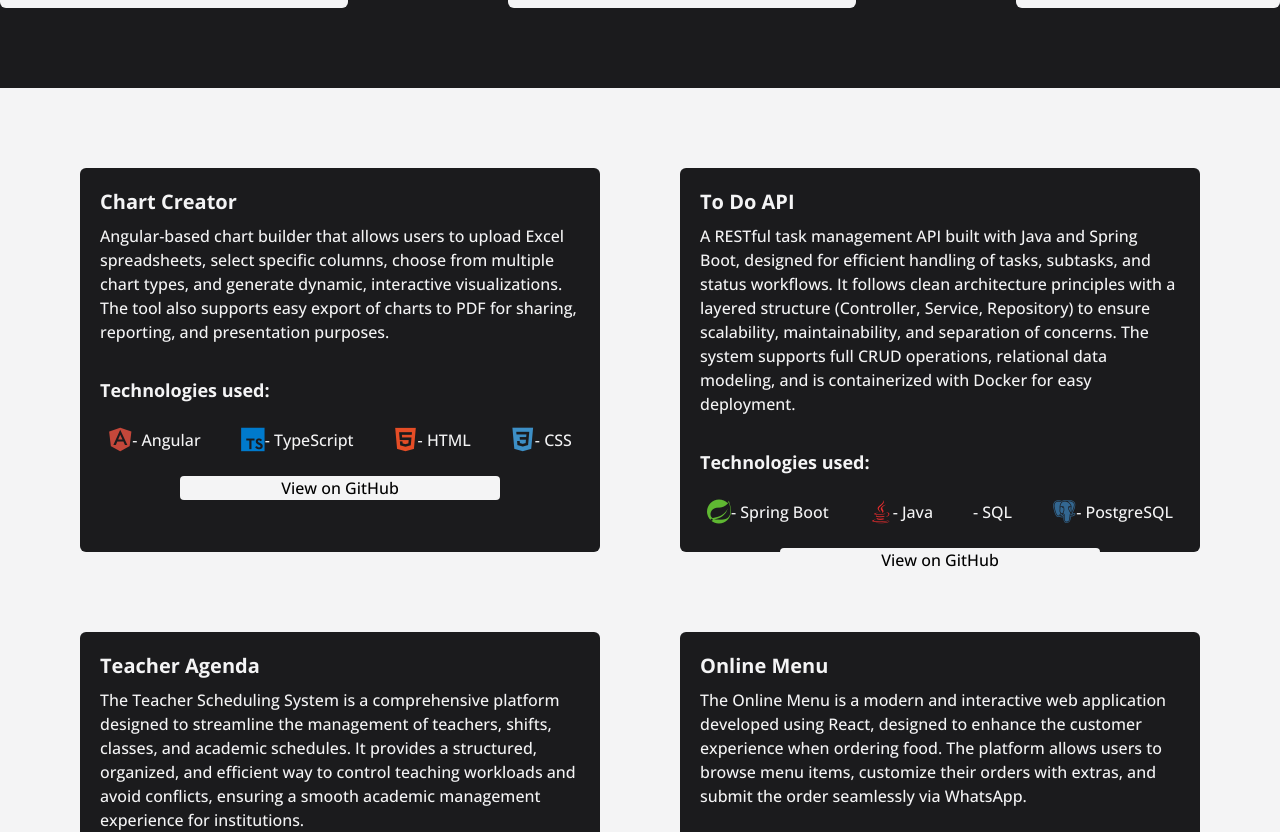
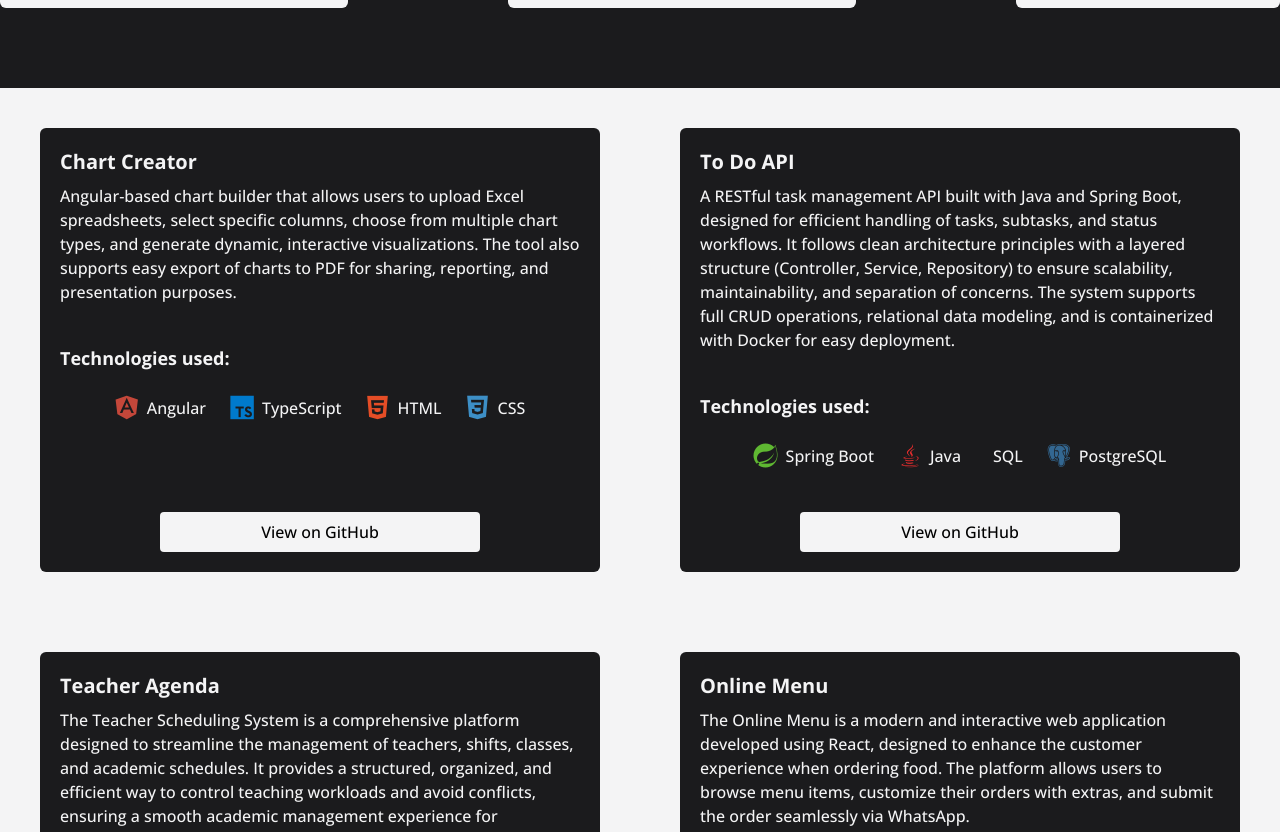
Before and after one commit to JP-Soares/new-portifolio, a React (Create React App) app: page / in a window 1280 px wide. Shown: the part 1400-2232 px from the top of the page. Built offline with nearby package versions, Linux system fonts and the light colour scheme; some icons are missing; a web font is replaced by a local one.

Commit message:
adjusting projects cards

```diff
--- a/src/sections/projects.tsx
+++ b/src/sections/projects.tsx
@@ -1,46 +1,62 @@
 import ProjectsData from "../assets/projects.json"
 
-
 type Tecnologies = {
-    name:string,
-    icon:string
+    name: string,
+    icon: string
 }
 
 type Project = {
-    name:string,
-    description:string,
-    link:string,
-    tecnologies:Tecnologies[]
+    name: string,
+    description: string,
+    link: string,
+    tecnologies: Tecnologies[]
 }
 
-
-export default function Projects(){
+export default function Projects() {
     const data: Project[] = ProjectsData;
 
-    return(
+    return (
         <section className="p-10 bg-woodsmoke-100">
-            <div className="flex p-10 grid grid-cols-2 justify-center gap-20">
-                {data.map((projects)=>
-                    <div key={projects.name} className="w-lg h-96 bg-woodsmoke-900 rounded-md p-5">
-                        <h2 className="text-xl text-woodsmoke-100 font-bold">{projects.name}</h2>
-                        <p className="relative top-2 text-woodsmoke-100">{projects.description}</p>
-                        <div className="relative top-10">
-                            <h2 className="text-lg text-woodsmoke-100 font-bold">Technologies used:</h2>
-                            <ul className="flex relative top-5 gap-10 items-center
-                            justify-center text-woodsmoke-100">
-                                {projects.tecnologies.map((tec)=>
-                                    <>
-                                        <li className="flex items-center">
+            <div className="grid grid-cols-2 gap-20">
+                {data.map((projects) =>
+                    <div
+                        key={projects.name}
+                        className="bg-woodsmoke-900 rounded-md p-5 min-h-96 flex flex-col justify-between"
+                    >
+                        {/* Conteúdo */}
+                        <div>
+                            <h2 className="text-xl text-woodsmoke-100 font-bold">
+                                {projects.name}
+                            </h2>
+
+                            <p className="mt-2 text-woodsmoke-100">
+                                {projects.description}
+                            </p>
+
+                            <div className="mt-10">
+                                <h2 className="text-lg text-woodsmoke-100 font-bold">
+                                    Technologies used:
+                                </h2>
+
+                                <ul className="flex flex-wrap gap-6 mt-5 text-woodsmoke-100 justify-center">
+                                    {projects.tecnologies.map((tec) =>
+                                        <li
+                                            key={tec.name}
+                                            className="flex items-center gap-2"
+                                        >
                                             <i className={`${tec.icon} text-2xl`}></i>
-                                            <span> - {tec.name}</span>
+                                            <span>{tec.name}</span>
                                         </li>
-                                    </>
-                                )}
-                            </ul>
-                            <div className="flex justify-center mt-10">
-                                <button className="w-80 bg-woodsmoke-100 rounded"
-                                >View on GitHub</button>
+                                    )}
+                                </ul>
                             </div>
+                        </div>
+
+                        {/* Botão */}
+                        <div className="flex justify-center mt-10">
+                            <button className="w-80 bg-woodsmoke-100 rounded py-2">
+                                View on GitHub
+                            </button>
                         </div>
                     </div>
                 )}
```
